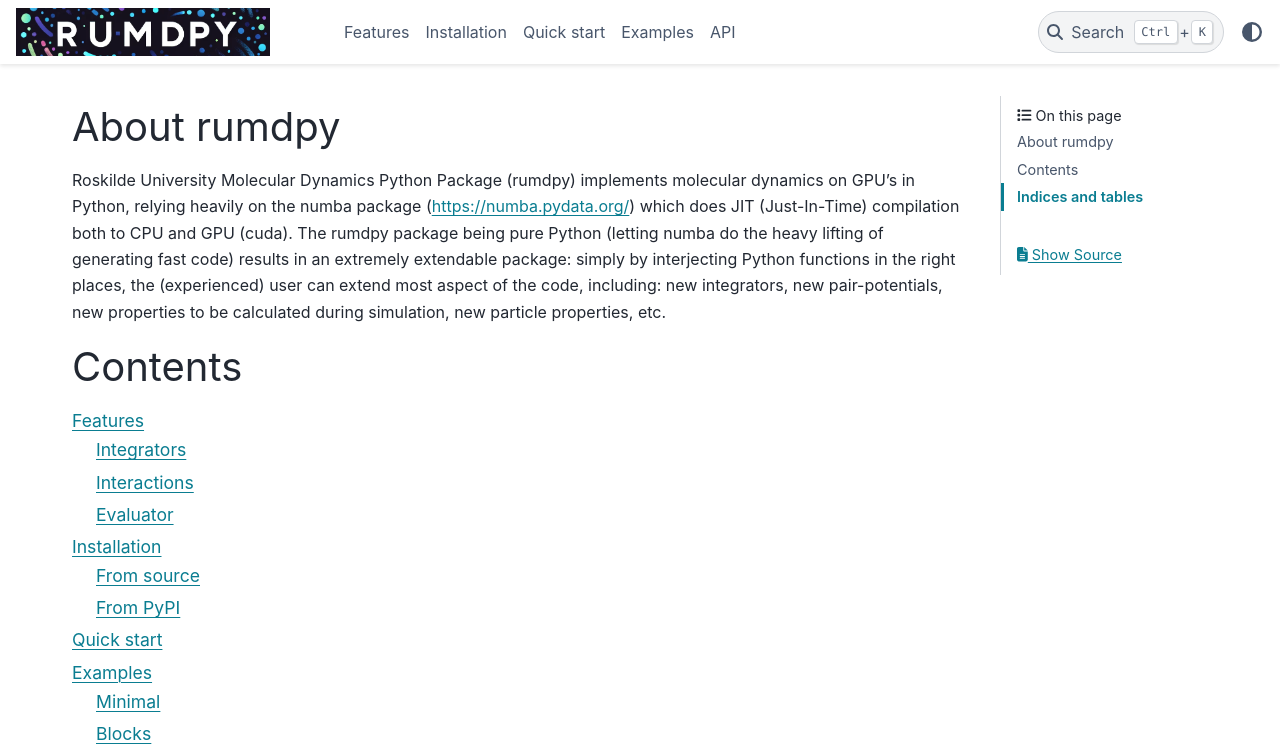
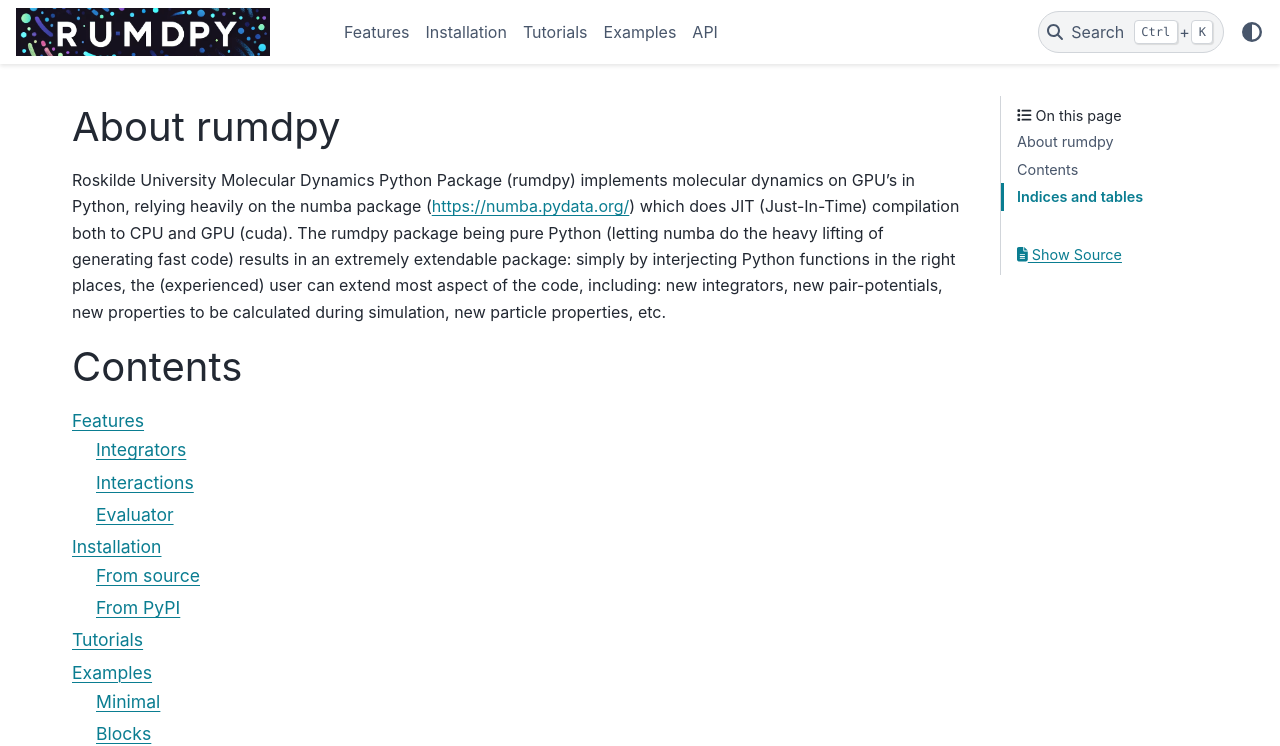
Before and after one commit to jklust/gamdpy, a Sphinx documentation site: the page built from docs/source/index.rst, in a window 1280 px wide and 1261 px high. Shown: the top 746 px of the window. Built offline with Sphinx 7.4.7 and the PyData theme 0.15.4, drawn with Linux system fonts in a browser that asks for light colours; pages that are not in the unit, such as notebooks, are missing from menus.

Commit message:
Added tutorials for documentation

```diff
--- a/docs/source/conf.py
+++ b/docs/source/conf.py
@@ -27,6 +27,7 @@ release = rumdpy.__version__
 
 extensions = [
     'myst_nb',  # enable markdown files (*.md), and Jupyter Notebooks (*.ipynb)
+    'sphinx.ext.mathjax',
     'sphinx.ext.autodoc',
     'sphinx.ext.napoleon',
 ]
--- a/docs/source/index.rst
+++ b/docs/source/index.rst
@@ -18,7 +18,7 @@ Contents
 
    features
    installation
-   quick_start
+   tutorials
    examples
    api
 
--- /dev/null
+++ b/docs/source/tutorials.rst
@@ -0,0 +1,7 @@
+Tutorials
+=========
+
+.. toctree::
+   :maxdepth: 2
+
+   tutorials/quick_start
```
Also changed, not shown: docs/source/quick_start.ipynb (deleted), 3 other files.
